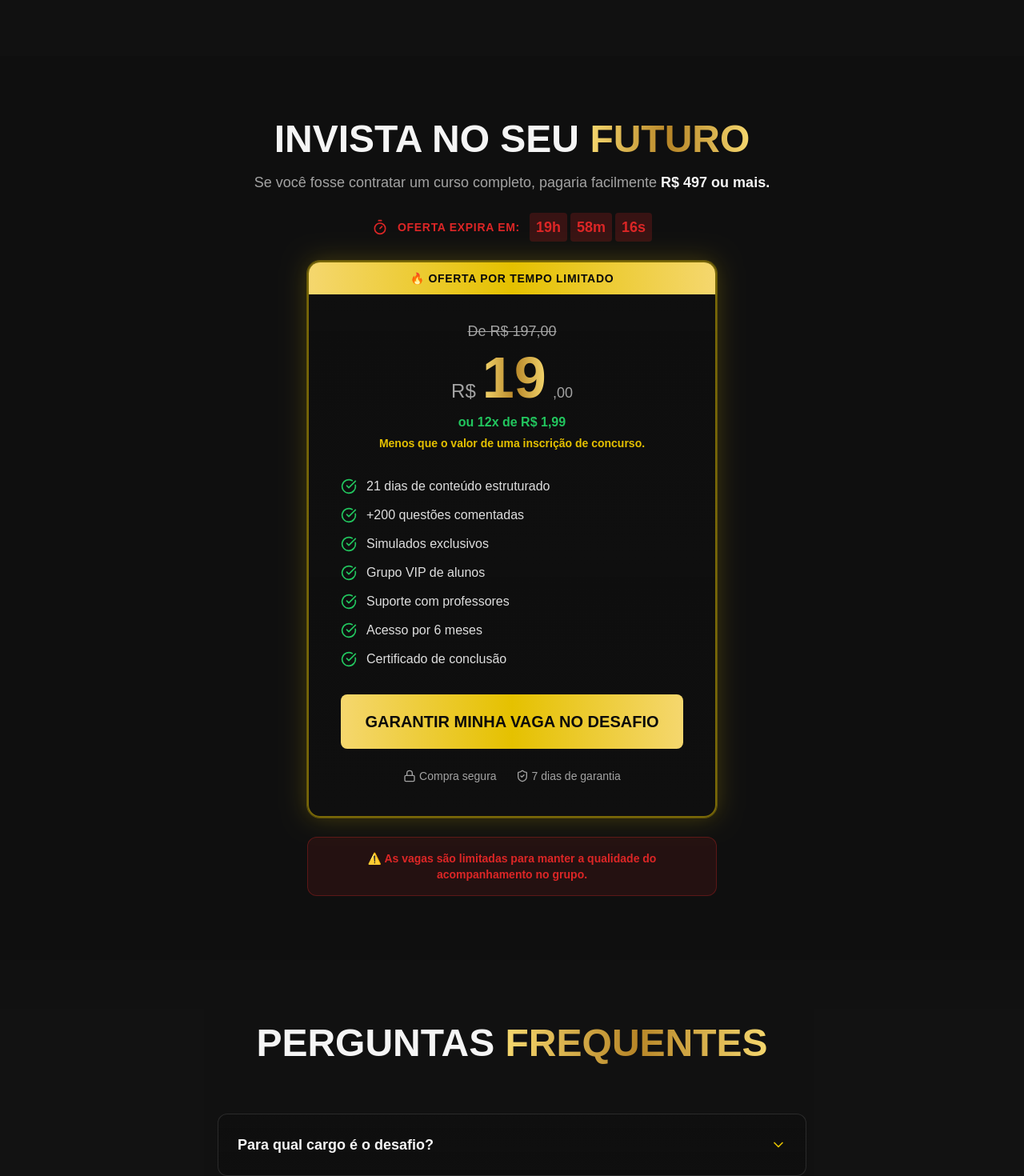
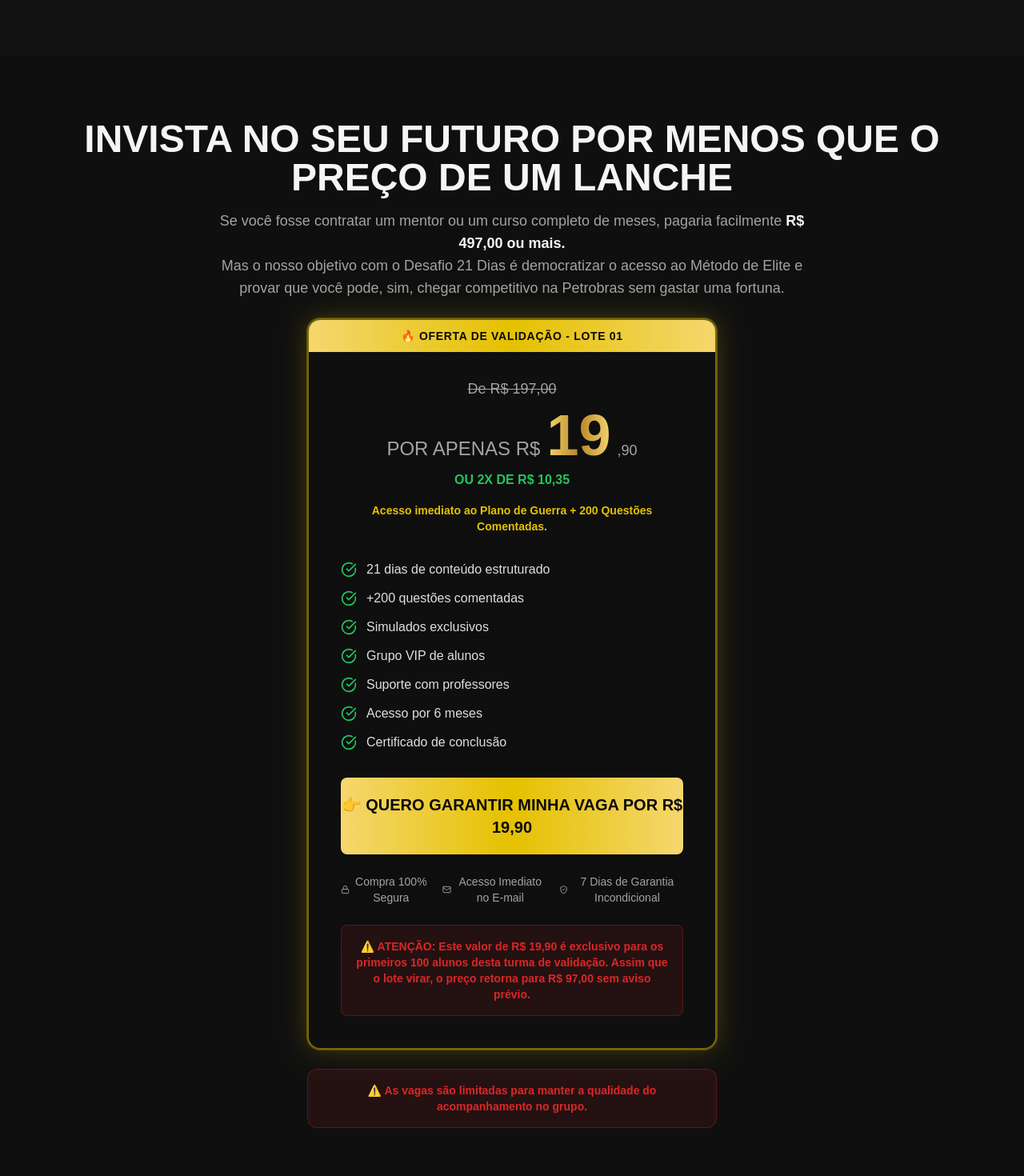
Before and after one commit to Spex-X/petrobras, a Next.js app: page / in a window 1280 px wide. Shown: the part 4582-6052 px from the top of the page at 80% size. Built offline with nearby package versions, Linux system fonts and the light colour scheme.

Commit message:
feat: implementar seção de oferta irresistível com copy otimizada para R$ 19,90 - incluindo escassez real e elementos de confiança

```diff
--- a/src/app/page.tsx
+++ b/src/app/page.tsx
@@ -7,6 +7,7 @@
   CheckCircle,
   ChevronDown,
   Lock,
+  Mail,
   MapPin,
   Shield,
   ShieldCheck,
@@ -377,26 +378,26 @@
   <section id="preco" className="py-20 bg-background">
     <div className="container mx-auto px-4">
       <h2 className="font-heading text-4xl md:text-5xl font-bold text-center uppercase mb-4">
-        Invista no seu <span className="text-gold-gradient">futuro</span>
+        INVISTA NO SEU FUTURO POR MENOS QUE O PREÇO DE UM LANCHE
       </h2>
-      <p className="text-muted-foreground text-center text-lg mb-6 max-w-2xl mx-auto">
-        Se você fosse contratar um curso completo, pagaria facilmente <strong className="text-foreground">R$ 497 ou mais.</strong>
+      <p className="text-muted-foreground text-center text-lg mb-6 max-w-3xl mx-auto">
+        Se você fosse contratar um mentor ou um curso completo de meses, pagaria facilmente <strong className="text-foreground">R$ 497,00 ou mais.</strong><br/>
+        Mas o nosso objetivo com o Desafio 21 Dias é democratizar o acesso ao Método de Elite e provar que você pode, sim, chegar competitivo na Petrobras sem gastar uma fortuna.
       </p>
-      <CountdownTimer />
       <div className="max-w-lg mx-auto">
         <div className="bg-card-gradient border-2 border-primary/50 rounded-2xl p-10 text-center glow-gold relative overflow-hidden">
           <div className="absolute top-0 left-0 right-0 bg-gold-gradient py-2">
-            <span className="text-primary-foreground font-heading font-bold text-sm uppercase tracking-wider">🔥 Oferta por Tempo Limitado</span>
+            <span className="text-primary-foreground font-heading font-bold text-sm uppercase tracking-wider">🔥 OFERTA DE VALIDAÇÃO - LOTE 01</span>
           </div>
           <div className="mt-8 mb-2">
             <p className="text-muted-foreground line-through text-lg">De R$ 197,00</p>
             <div className="flex items-baseline justify-center gap-2 mt-2">
-              <span className="text-muted-foreground text-2xl">R$</span>
+              <span className="text-muted-foreground text-2xl">POR APENAS R$</span>
               <span className="font-heading text-7xl font-bold text-gold-gradient">19</span>
-              <span className="text-muted-foreground text-lg">,00</span>
+              <span className="text-muted-foreground text-lg">,90</span>
             </div>
-            <p className="text-secondary font-semibold mt-2">ou 12x de R$ 1,99</p>
-            <p className="text-primary text-sm font-semibold mt-1">Menos que o valor de uma inscrição de concurso.</p>
+            <p className="text-secondary font-semibold mt-2">OU 2X DE R$ 10,35</p>
+            <p className="text-primary text-sm font-semibold mt-4">Acesso imediato ao Plano de Guerra + 200 Questões Comentadas.</p>
           </div>
           <ul className="space-y-3 text-left my-8">
             {[
@@ -418,15 +419,23 @@
             href="https://pay.cakto.com.br/hvjw998_783768"
             className="block w-full bg-gold-gradient text-primary-foreground font-heading text-xl font-bold uppercase py-5 rounded-lg hover:scale-105 transition-transform animate-pulse-glow"
           >
-            Garantir Minha Vaga no Desafio
+            👉 QUERO GARANTIR MINHA VAGA POR R$ 19,90
           </a>
-          <div className="flex items-center justify-center gap-6 mt-6 text-muted-foreground text-sm">
+          <div className="flex items-center justify-center gap-4 mt-6 text-muted-foreground text-sm">
             <span className="flex items-center gap-1">
-              <Lock className="w-4 h-4" /> Compra segura
+              <Lock className="w-4 h-4" /> Compra 100% Segura
             </span>
             <span className="flex items-center gap-1">
-              <ShieldCheck className="w-4 h-4" /> 7 dias de garantia
+              <Mail className="w-4 h-4" /> Acesso Imediato no E-mail
             </span>
+            <span className="flex items-center gap-1">
+              <ShieldCheck className="w-4 h-4" /> 7 Dias de Garantia Incondicional
+            </span>
+          </div>
+          <div className="mt-6 p-4 bg-destructive/10 border border-destructive/30 rounded-lg">
+            <p className="text-destructive font-semibold text-sm text-center">
+              ⚠️ ATENÇÃO: Este valor de R$ 19,90 é exclusivo para os primeiros 100 alunos desta turma de validação. Assim que o lote virar, o preço retorna para R$ 97,00 sem aviso prévio.
+            </p>
           </div>
         </div>
         <div className="mt-6 bg-destructive/10 border border-destructive/30 rounded-xl p-4 text-center">
```
